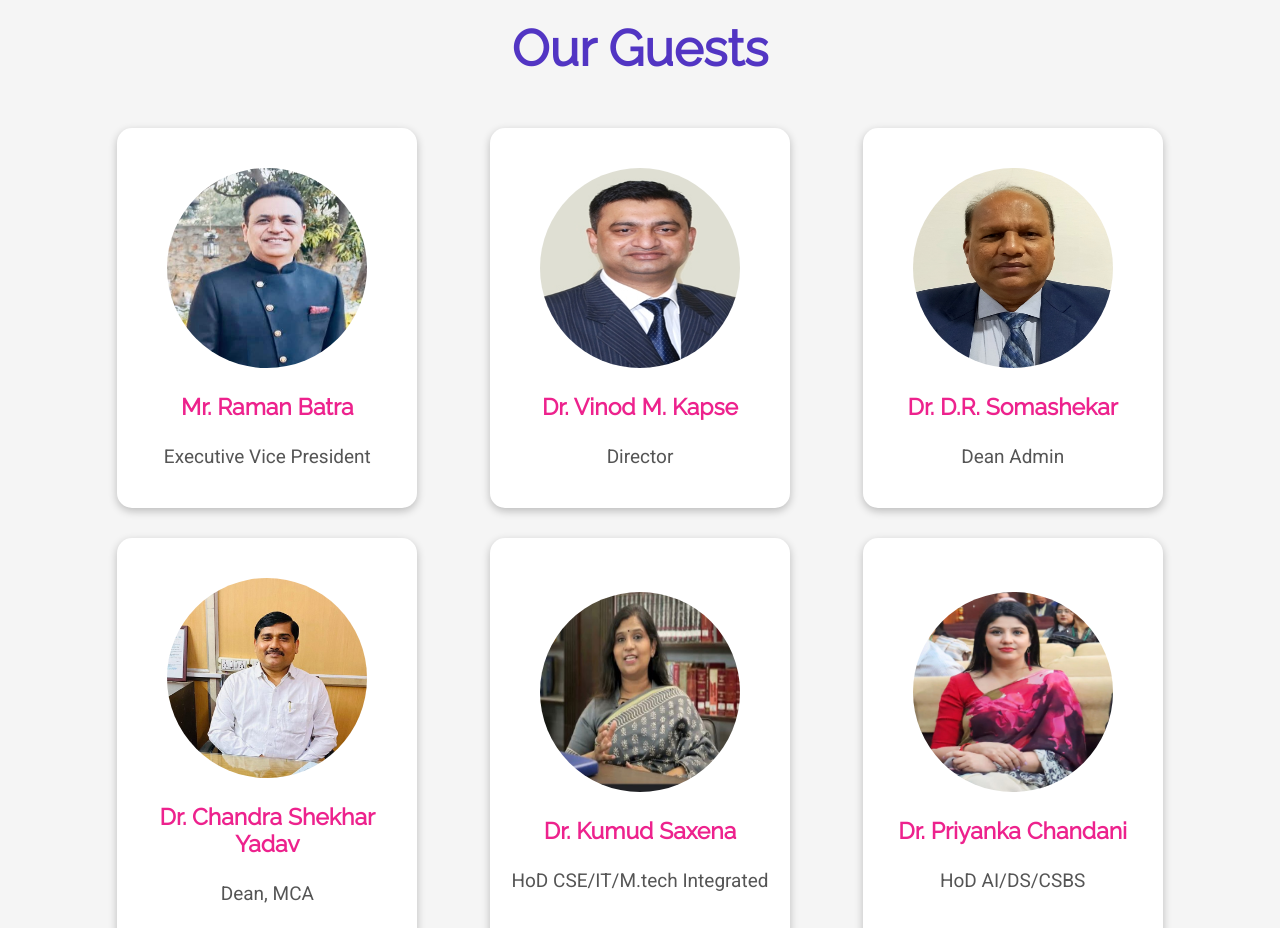
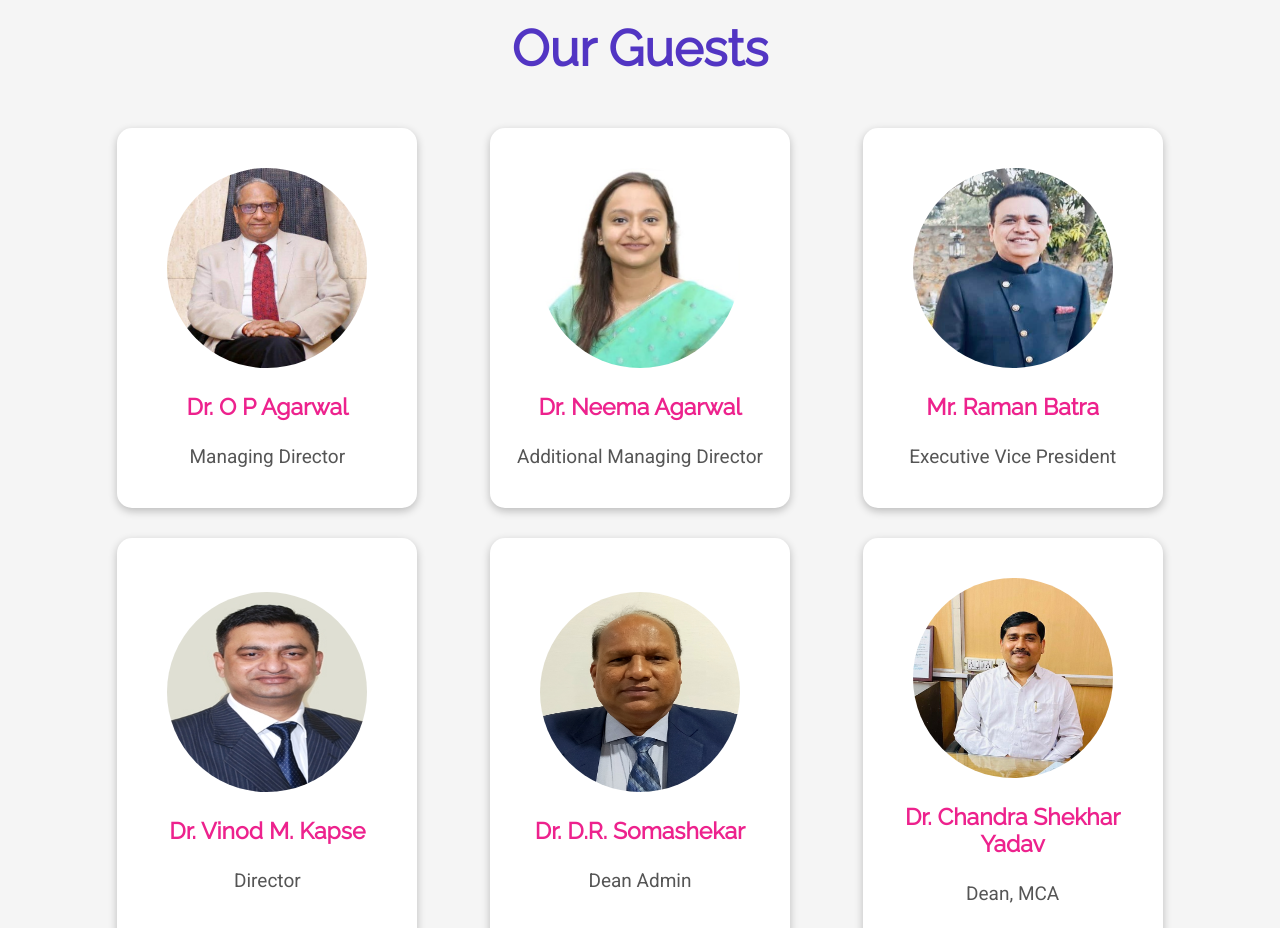
Before and after one commit to AyushVerma2772/nietideas, a React (Create React App) app: page / in a window 1280 px wide. Shown: the part 1700-2628 px from the top of the page. Built offline with nearby package versions, Linux system fonts and the light colour scheme.

Commit message:
addnewguest

```diff
--- a/src/components/OurGuest.jsx
+++ b/src/components/OurGuest.jsx
@@ -11,6 +11,8 @@ import f from '../images/6.jpeg';
 import g from '../images/7.jpeg';
 import h from '../images/8.jpeg';
 import i from '../images/9.jpeg';
+import j from '../images/10.jpg';
+import k from '../images/11.jpg';
 
 
 const Wrapper = styled.section`
@@ -42,15 +44,17 @@ const CardContainer = styled.div`
 const OurGuest = () => {
 
     const guest = [
-        {id: 1, img: a, name: "Mr. Raman Batra", about: "Executive Vice President"},
-        {id: 2, img: b, name: "Dr. Vinod M. Kapse", about: "Director"},
-        {id: 3, img: c, name: "Dr. D.R. Somashekar", about: "Dean Admin"},
-        {id: 4, img: d, name: "Dr. Chandra Shekhar Yadav", about: "Dean, MCA"},
-        {id: 5, img: e, name: "Dr. Kumud Saxena", about: "HoD CSE/IT/M.tech Integrated"},
-        {id: 6, img: f, name: "Dr. Priyanka Chandani", about: "HoD AI/DS/CSBS"},
-        {id: 8, img: h, name: "Dr. Mohammad Shahid", about: "HoD AIML"},
-        {id: 7, img: g, name: "Ms. Bhawna Wadhwa", about: "HoD CS"},
-        {id: 9, img: i, name: "Mr. Mayank Deep Khare", about: "HoD IoT"},
+        {id: 1, img: j, name: "Dr. O P Agarwal", about: "Managing Director"},
+        {id: 2, img: k, name: "Dr. Neema Agarwal", about: "Additional Managing Director"},
+        {id: 3, img: a, name: "Mr. Raman Batra", about: "Executive Vice President"},
+        {id: 4, img: b, name: "Dr. Vinod M. Kapse", about: "Director"},
+        {id: 5, img: c, name: "Dr. D.R. Somashekar", about: "Dean Admin"},
+        {id: 6, img: d, name: "Dr. Chandra Shekhar Yadav", about: "Dean, MCA"},
+        {id: 7, img: e, name: "Dr. Kumud Saxena", about: "HoD CSE/IT/M.tech Integrated"},
+        {id: 8, img: f, name: "Dr. Priyanka Chandani", about: "HoD AI/DS/CSBS"},
+        {id: 9, img: h, name: "Dr. Mohammad Shahid", about: "HoD AIML"},
+        {id: 10, img: g, name: "Ms. Bhawna Wadhwa", about: "HoD CS"},
+        {id: 11, img: i, name: "Mr. Mayank Deep Khare", about: "HoD IoT"},
     ]
 
     return (
```
